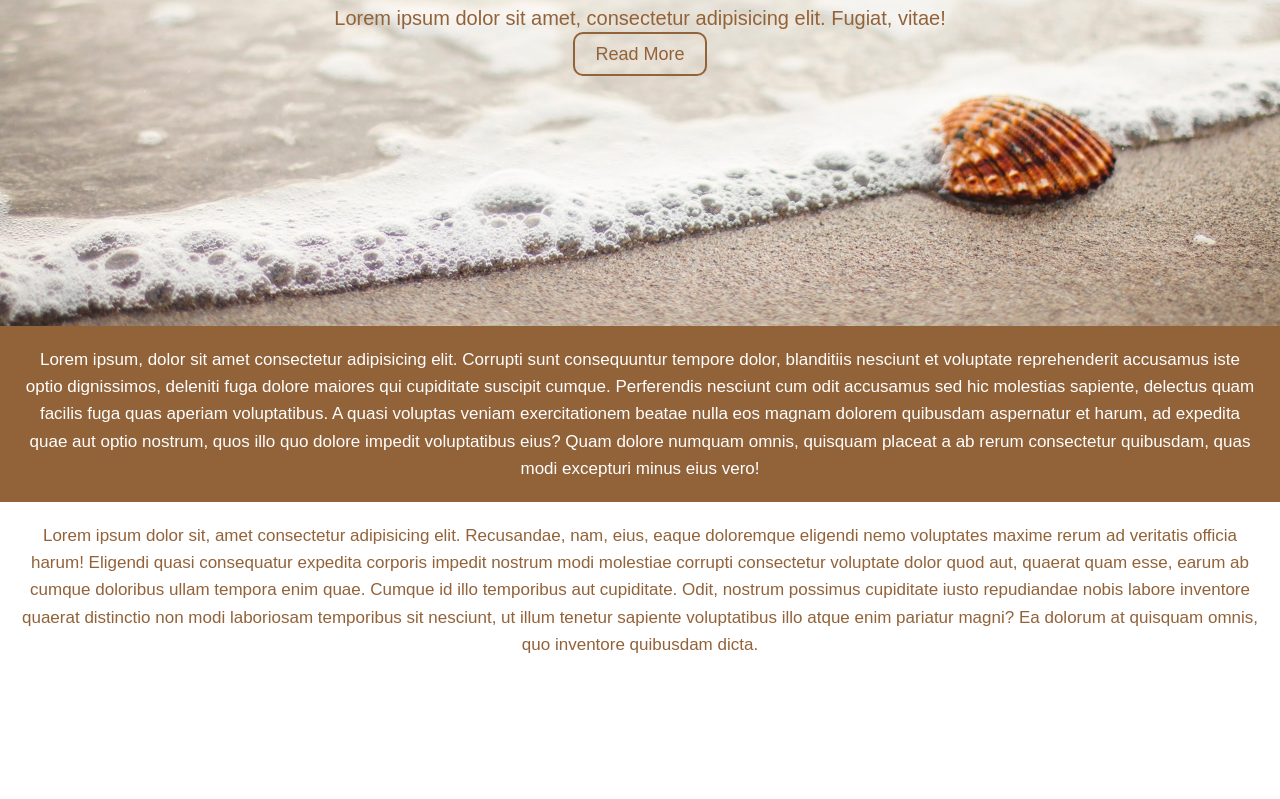
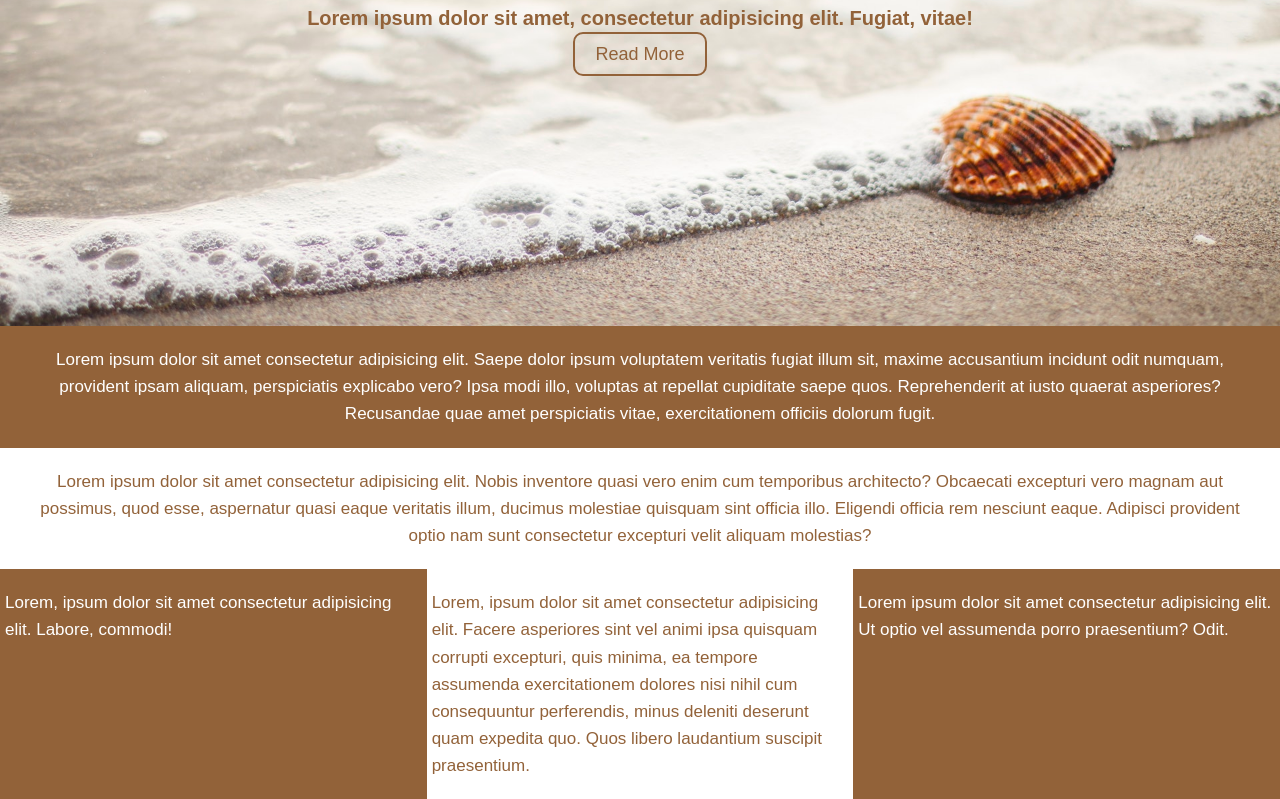
Before and after one commit to Lada201009/dz1, a plain HTML site: page index.html in a window 1280 px wide. Shown: the part 474-1273 px from the top of the page. Before the commit the page ends 1152 px from the top, so only its background shows below. Drawn offline with Linux system fonts and the light colour scheme.

Commit message:
Add styles wb

```diff
--- a/assets/css/style.css
+++ b/assets/css/style.css
@@ -66,3 +66,19 @@ h1, h4{
   background: white;
   text-align: center;
 }
+.block1, .block2, .block3{
+ display: table-cell;
+  width: 33%;
+  box-sizing:border-box;
+  font-size: 17px;
+  padding: 20px 5px;
+  vertical-align: top;
+
+}
+.container-block .block1, .container-block .block3{
+background-color:#926239;
+color: white;
+}
+.container-block .block2{
+  background: white;
+}
--- a/index.html
+++ b/index.html
@@ -1,45 +1,59 @@
 <!DOCTYPE html>
 <html lang="en">
   <head>
-    <meta charset="UTF-8" />
-    <meta http-equiv="X-UA-Compatible" content="IE=edge" />
-    <meta name="viewport" content="width=device-width, initial-scale=1.0" />
-    <title>Fullscreenlanding</title>
-    <link rel="stylesheet" href="./assets/css/reset.css" />
-    <link rel="stylesheet" href="./assets/css/style.css" />
+    <link rel="Stylesheet"href="./assets/css/style.css"<metacharset="UTF-8"/>
+    <title>Fullscrean Leading</title>
   </head>
   <body>
     <article class="block">
       <h1>Welcome to the beach</h1>
-      <h4>Lorem ipsum dolor sit amet, consectetur adipisicing elit. Fugiat, vitae!</h4>
+      <h4>
+        Lorem ipsum dolor sit amet, consectetur adipisicing elit. Fugiat, vitae!
+      </h4>
       <a class="button" href="#">Read More</a>
     </article>
     <section class="block-paragraph">
-        Lorem ipsum, dolor sit amet consectetur adipisicing elit. Corrupti sunt
-        consequuntur tempore dolor, blanditiis nesciunt et voluptate
-        reprehenderit accusamus iste optio dignissimos, deleniti fuga dolore
-        maiores qui cupiditate suscipit cumque. Perferendis nesciunt cum odit
-        accusamus sed hic molestias sapiente, delectus quam facilis fuga quas
-        aperiam voluptatibus. A quasi voluptas veniam exercitationem beatae
-        nulla eos magnam dolorem quibusdam aspernatur et harum, ad expedita quae
-        aut optio nostrum, quos illo quo dolore impedit voluptatibus eius? Quam
-        dolore numquam omnis, quisquam placeat a ab rerum consectetur quibusdam,
-        quas modi excepturi minus eius vero!
+      <p>
+        Lorem ipsum dolor sit amet consectetur adipisicing elit. Saepe dolor
+        ipsum voluptatem veritatis fugiat illum sit, maxime accusantium incidunt
+        odit numquam, provident ipsam aliquam, perspiciatis explicabo vero? Ipsa
+        modi illo, voluptas at repellat cupiditate saepe quos. Reprehenderit at
+        iusto quaerat asperiores? Recusandae quae amet perspiciatis vitae,
+        exercitationem officiis dolorum fugit.
       </p>
     </section>
     <section class="block-paragraph2">
       <p>
-        Lorem ipsum dolor sit, amet consectetur adipisicing elit. Recusandae,
-        nam, eius, eaque doloremque eligendi nemo voluptates maxime rerum ad
-        veritatis officia harum! Eligendi quasi consequatur expedita corporis
-        impedit nostrum modi molestiae corrupti consectetur voluptate dolor quod
-        aut, quaerat quam esse, earum ab cumque doloribus ullam tempora enim
-        quae. Cumque id illo temporibus aut cupiditate. Odit, nostrum possimus
-        cupiditate iusto repudiandae nobis labore inventore quaerat distinctio
-        non modi laboriosam temporibus sit nesciunt, ut illum tenetur sapiente
-        voluptatibus illo atque enim pariatur magni? Ea dolorum at quisquam
-        omnis, quo inventore quibusdam dicta.
+        Lorem ipsum dolor sit amet consectetur adipisicing elit. Nobis inventore
+        quasi vero enim cum temporibus architecto? Obcaecati excepturi vero
+        magnam aut possimus, quod esse, aspernatur quasi eaque veritatis illum,
+        ducimus molestiae quisquam sint officia illo. Eligendi officia rem
+        nesciunt eaque. Adipisci provident optio nam sunt consectetur excepturi
+        velit aliquam molestias?
       </p>
+    </section>
+    <section class="container-block">
+      <article class="block1">
+        <p>
+          Lorem, ipsum dolor sit amet consectetur adipisicing elit. Labore,
+          commodi!
+        </p>
+      </article>
+      <article class="block2">
+        <p>
+          Lorem, ipsum dolor sit amet consectetur adipisicing elit. Facere
+          asperiores sint vel animi ipsa quisquam corrupti excepturi, quis
+          minima, ea tempore assumenda exercitationem dolores nisi nihil cum
+          consequuntur perferendis, minus deleniti deserunt quam expedita quo.
+          Quos libero laudantium suscipit praesentium.
+        </p>
+      </article>
+      <article class="block3">
+        <p>
+          Lorem ipsum dolor sit amet consectetur adipisicing elit. Ut optio vel
+          assumenda porro praesentium? Odit.
+        </p>
+      </article>
     </section>
   </body>
 </html>
```
